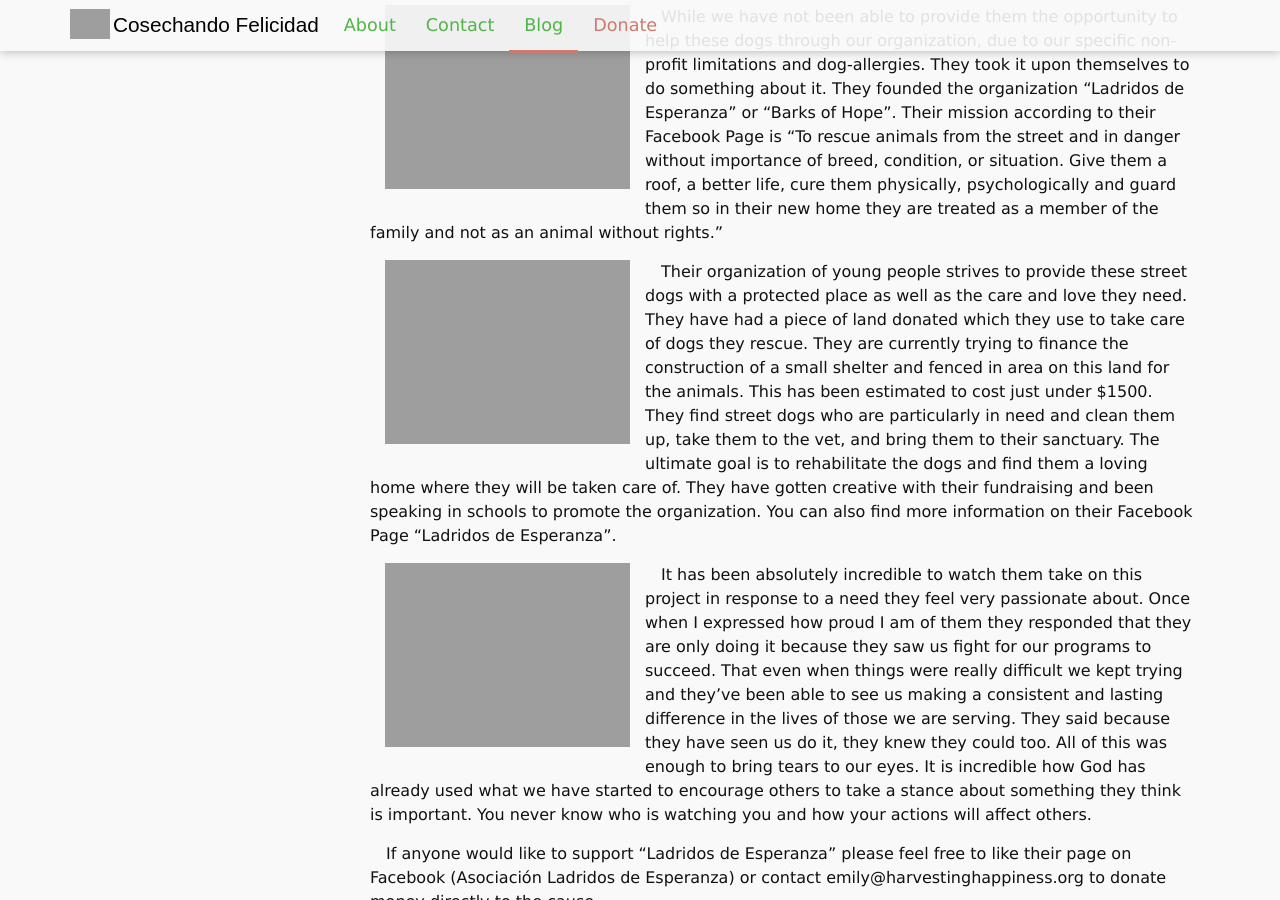
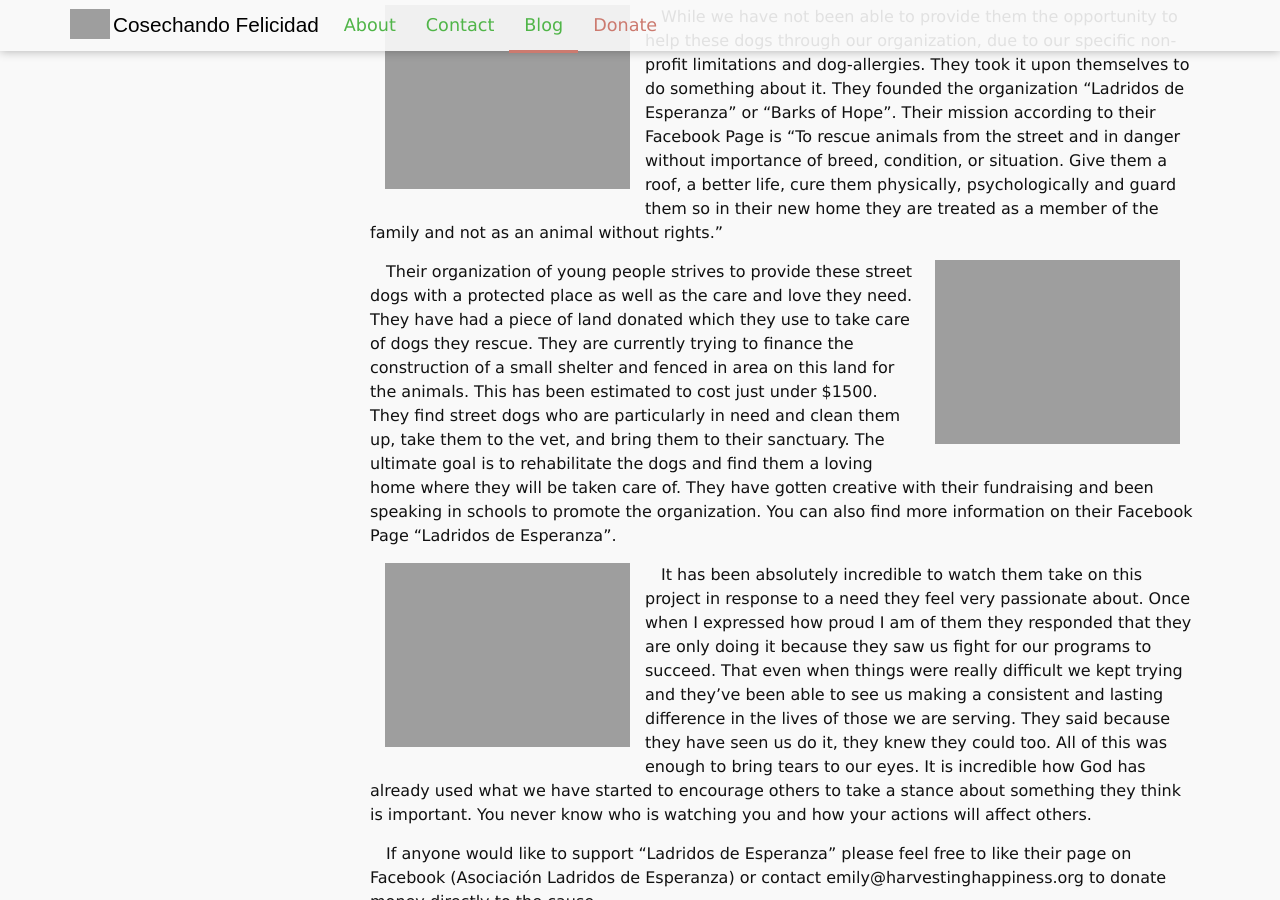
Before and after one commit to harvestinghappiness/harvestinghappiness.github.io, a Jekyll site: the page built from _posts/2016-10-25-Barks-Of-Hope.md, in a window 1280 px wide and 900 px high, scrolled down 404 px. Built offline with Jekyll 4.4.1, drawn with Linux system fonts in a browser that asks for light colours; comment, search, counter and statistics services are not loaded.

Commit message:
Update 2016-10-25-Barks-Of-Hope.md

```diff
--- a/_posts/2016-10-25-Barks-Of-Hope.md
+++ b/_posts/2016-10-25-Barks-Of-Hope.md
@@ -14,7 +14,7 @@ You never know the impact your actions will have. When we began our work in Guat
 
 While we have not been able to provide them the opportunity to help these dogs through our organization, due to our specific non-profit limitations and dog-allergies. They took it upon themselves to do something about it. They founded the organization “Ladridos de Esperanza” or “Barks of Hope”. Their mission according to their Facebook Page is “To rescue animals from the street and in danger without importance of breed, condition, or situation. Give them a roof, a better life, cure them physically, psychologically and guard them so in their new home they are treated as a member of the family and not as an animal without rights.”
 
-{% include figure.html src="oct16pic2.jpg" size="third" alt="One of the street dogs the organization has taken in and cleaned up. Pictured here pre-bath with his anti-flea shampoo." %}
+{% include figure.html src="oct16pic2.jpg" size="third" side="right" alt="One of the street dogs the organization has taken in and cleaned up. Pictured here pre-bath with his anti-flea shampoo." %}
 
 Their organization of young people strives to provide these street dogs with a protected place as well as the care and love they need. They have had a piece of land donated which they use to take care of dogs they rescue. They are currently trying to finance the construction of a small shelter and fenced in area on this land for the animals. This has been estimated to cost just under $1500. They find street dogs who are particularly in need and clean them up, take them to the vet, and bring them to their sanctuary. The ultimate goal is to rehabilitate the dogs and find them a loving home where they will be taken care of. They have gotten creative with their fundraising and been speaking in schools to promote the organization. You can also find more information on their Facebook Page “Ladridos de Esperanza”.
 
```
